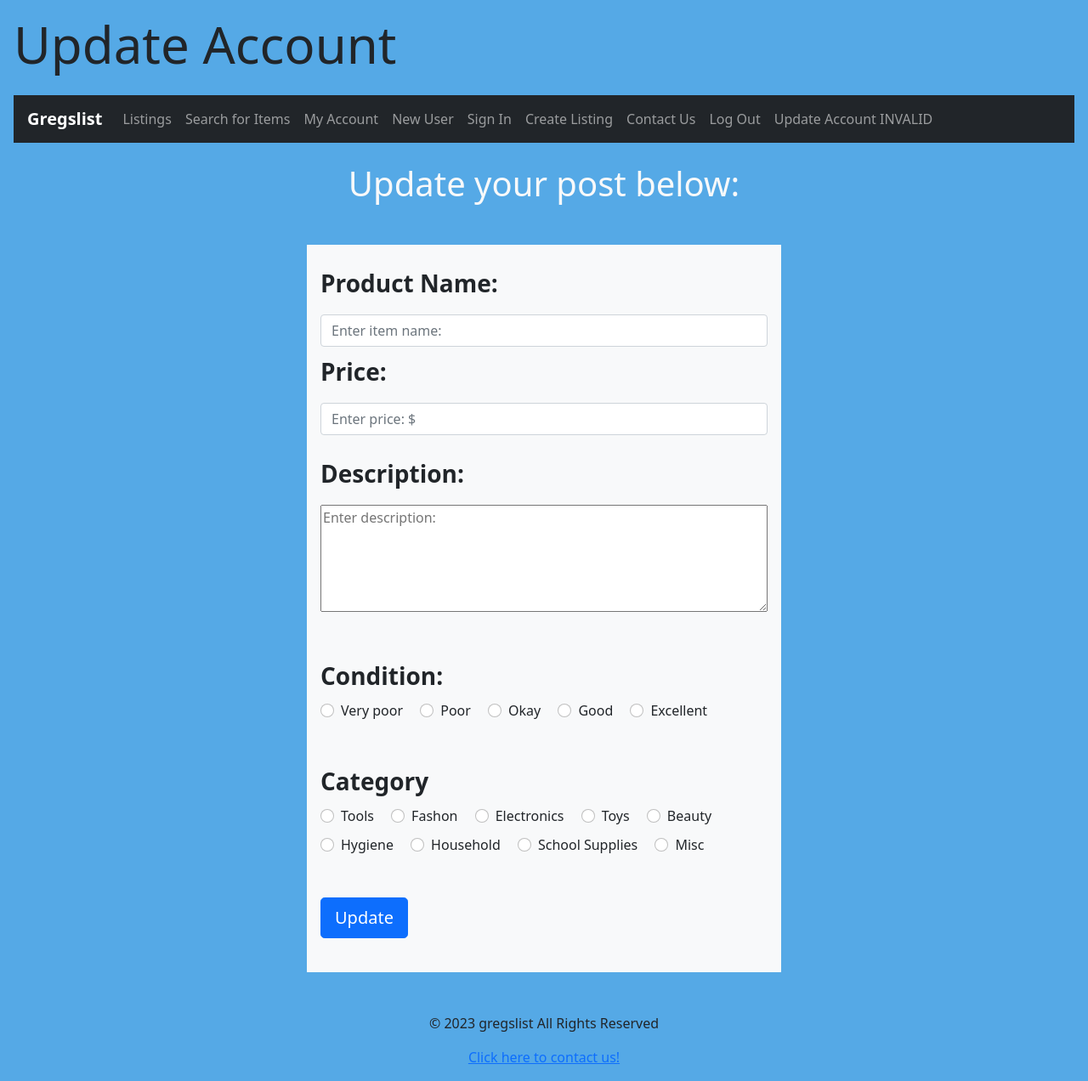
After one commit to ajwild320/Project-Gregslist, a Flask app: page /items/update/1 in a window 1280 px wide. The commit adds this page. Shown: the whole page at 85% size. Run offline with Flask 3, Linux system fonts and the light colour scheme; the visitor is signed in with stand-in values (Sample User, id 1).

```diff
--- a/app.py
+++ b/app.py
@@ -181,6 +181,40 @@ def create_item():
     created_item = item_repository_singleton.create_item(item_name, price, category, description, condition, seller)
     return redirect(f'/items/{created_item.item_id}')
 
+@app.get('/items/my_items/<username>')
+def my_items(username):
+    user = session['user']
+    username = user.get('username')
+    user_item = item_repository_singleton.get_all_items()
+    return render_template('my_listings.html', item=user_item, username=username)
+
+@app.get('/items/delete/<int:item_id>')
+def delete_item_form(item_id):
+    user = session['user']
+    user_item = item_repository_singleton.get_item_by_id(item_id)
+    return render_template('delete_item.html', user=user, item=user_item)
+
+@app.post('/items/delete/<int:item_id>')
+def delete_item(item_id):
+    user = session['user']
+    answer = str(request.form.get('answer'))
+    if answer == 'Yes':
+        item_repository_singleton.delete_item(item_id)
+        return redirect('/my_account')
+    elif answer == 'No':
+        return redirect('/my_account')
+
+@app.get('/items/update/<int:item_id>')
+def update_item_form(item_id):
+    user = session['user']
+    user_item = item_repository_singleton.get_item_by_id(item_id)
+    return render_template('update_item.html', user=user, item=user_item)
+
+@app.post('/items/update/<int:item_id>')
+def update_item(item_id):
+    user = session['user']
+    return redirect('/my_account')
+
 @app.get('/listings')
 def display_all_listings():
     if 'user' in session:
@@ -243,8 +277,10 @@ def signup_form():
     new_user = str(request.form.get('username'))
     new_pass = str(request.form.get('user_pass'))
 
-    if not new_fname or not new_lname or not new_email or not new_user or not new_pass:
-        abort(400)
+    if not new_fname or not new_lname or not new_email or not new_user or not new_pass\
+            or new_fname.strip() == '' or new_lname.strip() == '' or new_email.strip() == '' or new_user.strip() == '' or new_pass.strip() == ''\
+            or '@' not in new_email:
+        return redirect("/signup")
 
     new_pass = bcrypt.generate_password_hash(new_pass).decode()
 
--- a/src/repositories/item_repository.py
+++ b/src/repositories/item_repository.py
@@ -30,6 +30,10 @@ class ItemRepository:
         return item
         # return Item.query.all()        # return Item.query.filter(Item.category.ilike(category)).all()
 
+    def delete_item(self, item_id):
+        db.session.delete(Item.query.get(item_id))
+        db.session.commit()
+
 
 # Singleton to be used in other modules
 item_repository_singleton = ItemRepository()
--- a/templates/single_item.html
+++ b/templates/single_item.html
@@ -16,8 +16,8 @@
         <h1 class="mt-5 fs-3 fw-bold">Item Name:</h1>
         <h3 class="fw-bold">{{ item.item_name }}</h3>
 
-    <h1 class="mt-5 fs-3 fw-bold">Price:</h1>
-    <h3 class="fw-bold">${{ item.price }}</h3>
+        <h1 class="mt-5 fs-3 fw-bold">Price:</h1>
+        <h3 class="fw-bold">${{ item.price }}</h3>
 
         <h1 class="mt-5 fs-3 fw-bold">Description:</h1>
         <h3 class="fw-bold">{{ item.description }}</h3>
--- /dev/null
+++ b/templates/update_item.html
@@ -0,0 +1,124 @@
+{% extends '_layout.html' %}
+
+{% block title %}
+Update Account
+{% endblock %}
+{% block content %}
+    <h1 style="padding-left: 1rem; padding-top: 1rem; padding-bottom: 1rem; font-size: 60px;">Update Account</h1>
+{% endblock %}
+
+{% block body %}
+
+<h1 style="padding-bottom: 2rem;" class="text-center text-light fs-1">Update your post below:</h1>
+<div class="bg-light w-50 mx-auto p-3 mt-3 mb-5">
+    <form method="post" action="/items/update/{{item.item_id}}">
+        <div class="form-group">
+            <label for="formGroupExampleInput" class="mt-2 fs-3 fw-bold">Product Name:</label>
+            <input type="text" class="form-control mt-3" id="formGroupExampleInput" name="item_name"
+                placeholder="Enter item name:">
+        </div>
+
+        <div class="form-group">
+            <label for="formGroupExampleInput" class="mt-2 fs-3 fw-bold">Price:</label>
+            <input type="text" class="form-control mt-3" id="formGroupExampleInput" name="price"
+                placeholder="Enter price: $">
+        </div>
+
+        <div class="form-group">
+            <label for="formGroupExampleInput" class="fs-3 fw-bold mt-4">Description:</label>
+            <textarea id="formGroupExampleInput" rows="5" style="min-width: 100%" class="mt-3"
+                placeholder="Enter description:" name="description"></textarea>
+        </div>
+        <div class="mt-4">
+            <label for="formselectcondition" style="min-width: 100%" class="fs-3 fw-bold mt-4">Condition:</label>
+            <div class="form-check form-check-inline mt-2">
+                <input class="form-check-input" type="radio" name="condition" id="inlineRadio1"
+                    value="Very poor">
+                <label class="form-check-label" for="inlineRadio1">Very poor</label>
+            </div>
+            <div class="form-check form-check-inline">
+                <input class="form-check-input" type="radio" name="condition" id="inlineRadio2"
+                    value="Poor">
+                <label class="form-check-label" for="inlineRadio2">Poor</label>
+            </div>
+            <div class="form-check form-check-inline">
+                <input class="form-check-input" type="radio" name="condition" id="inlineRadio2"
+                    value="Okay">
+                <label class="form-check-label" for="inlineRadio2">Okay</label>
+            </div>
+            <div class="form-check form-check-inline">
+                <input class="form-check-input" type="radio" name="condition" id="inlineRadio2"
+                    value="Good">
+                <label class="form-check-label" for="inlineRadio2">Good</label>
+            </div>
+            <div class="form-check form-check-inline">
+                <input class="form-check-input" type="radio" name="condition" id="inlineRadio2"
+                    value="Excellent">
+                <label class="form-check-label" for="inlineRadio2">Excellent</label>
+            </div>
+
+        </div>
+
+        <div class="mt-4">
+            <label for="formselectcondition" style="min-width: 100%" class="fs-3 fw-bold mt-4">Category</label>
+            <div class="form-check form-check-inline mt-2">
+                <input class="form-check-input" type="radio" name="category" id="inlineRadio1"
+                    value="Tools">
+                <label class="form-check-label" for="inlineRadio1">Tools</label>
+
+            </div>
+
+            <div class="form-check form-check-inline mt-2">
+                <input class="form-check-input" type="radio" name="category" id="inlineRadio1"
+                    value="Fashion">
+                <label class="form-check-label" for="inlineRadio1">Fashon</label>
+            </div>
+
+            <div class="form-check form-check-inline mt-2">
+                <input class="form-check-input" type="radio" name="category" id="inlineRadio1"
+                    value="Electronics">
+                <label class="form-check-label" for="inlineRadio1">Electronics</label>
+            </div>
+
+            <div class="form-check form-check-inline mt-2">
+                <input class="form-check-input" type="radio" name="category" id="inlineRadio1"
+                    value="Toys">
+                <label class="form-check-label" for="inlineRadio1">Toys</label>
+            </div>
+
+            <div class="form-check form-check-inline mt-2">
+                <input class="form-check-input" type="radio" name="category" id="inlineRadio1"
+                    value="Beauty">
+                <label class="form-check-label" for="inlineRadio1">Beauty</label>
+            </div>
+
+            <div class="form-check form-check-inline mt-2">
+                <input class="form-check-input" type="radio" name="category" id="inlineRadio1"
+                    value="Hygiene">
+                <label class="form-check-label" for="inlineRadio1">Hygiene</label>
+            </div>
+
+            <div class="form-check form-check-inline mt-2">
+                <input class="form-check-input" type="radio" name="category" id="inlineRadio1"
+                    value="Household">
+                <label class="form-check-label" for="inlineRadio1">Household</label>
+            </div>
+
+            <div class="form-check form-check-inline mt-2">
+                <input class="form-check-input" type="radio" name="category" id="inlineRadio1"
+                    value="School-Supplies">
+                <label class="form-check-label" for="inlineRadio1">School Supplies</label>
+            </div>
+
+            <div class="form-check form-check-inline mt-2">
+                <input class="form-check-input" type="radio" name="category" id="inlineRadio1"
+                    value="Misc">
+                <label class="form-check-label" for="inlineRadio1">Misc</label>
+            </div>
+
+        </div>
+
+        <div class="text-left"><button type="submit" class="btn btn-lg btn-primary mt-5 mb-4" id="button">Update</button></div>
+    </form>
+</div>
+{% endblock %}
```
Also changed, not shown: templates/delete_item.html (added, +38 -0 lines), templates/my_account.html (+5 -3 lines), templates/my_listings.html (added, +41 -0 lines), templates/signup.html (+5 -5 lines).
